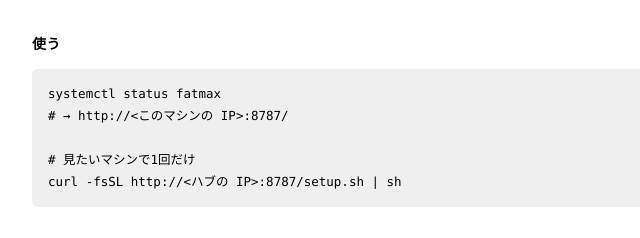
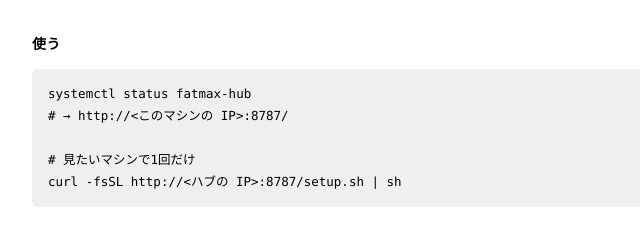
Before and after one commit to nodesi-jp/fatmax, a plain HTML site: page index.html in a window 1280 px wide. Shown: the part 297-535 px from the top of the page, 228-868 px from the left. Drawn offline with Linux system fonts and the light colour scheme.

```diff
--- a/index.html
+++ b/index.html
@@ -33,7 +33,7 @@
 sudo apt install fatmax</pre>
 
 <h2>使う</h2>
-<pre>systemctl status fatmax
+<pre>systemctl status fatmax-hub
 # → http://&lt;このマシンの IP&gt;:8787/
 
 # 見たいマシンで1回だけ
```
Also changed, not shown: 8 other files.
